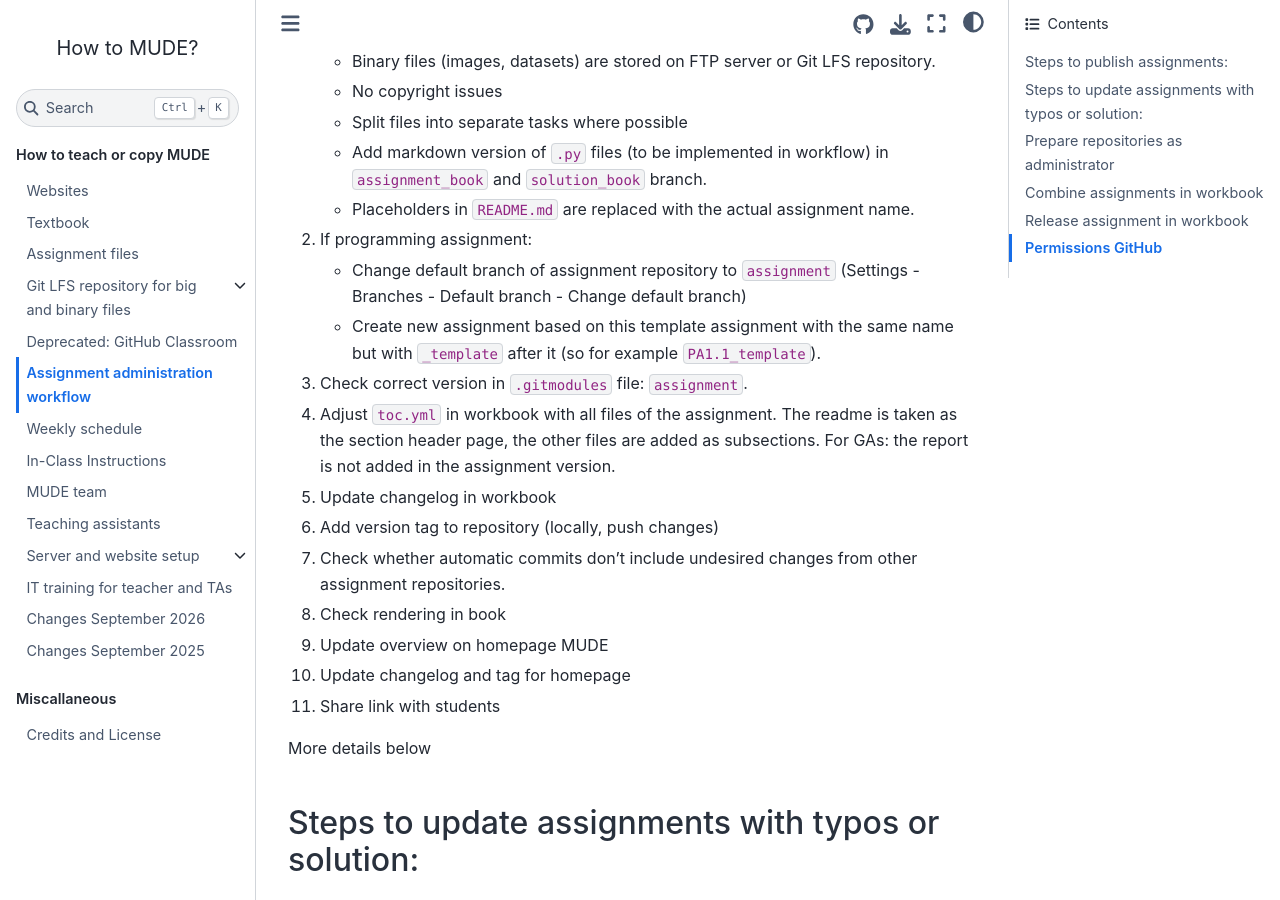
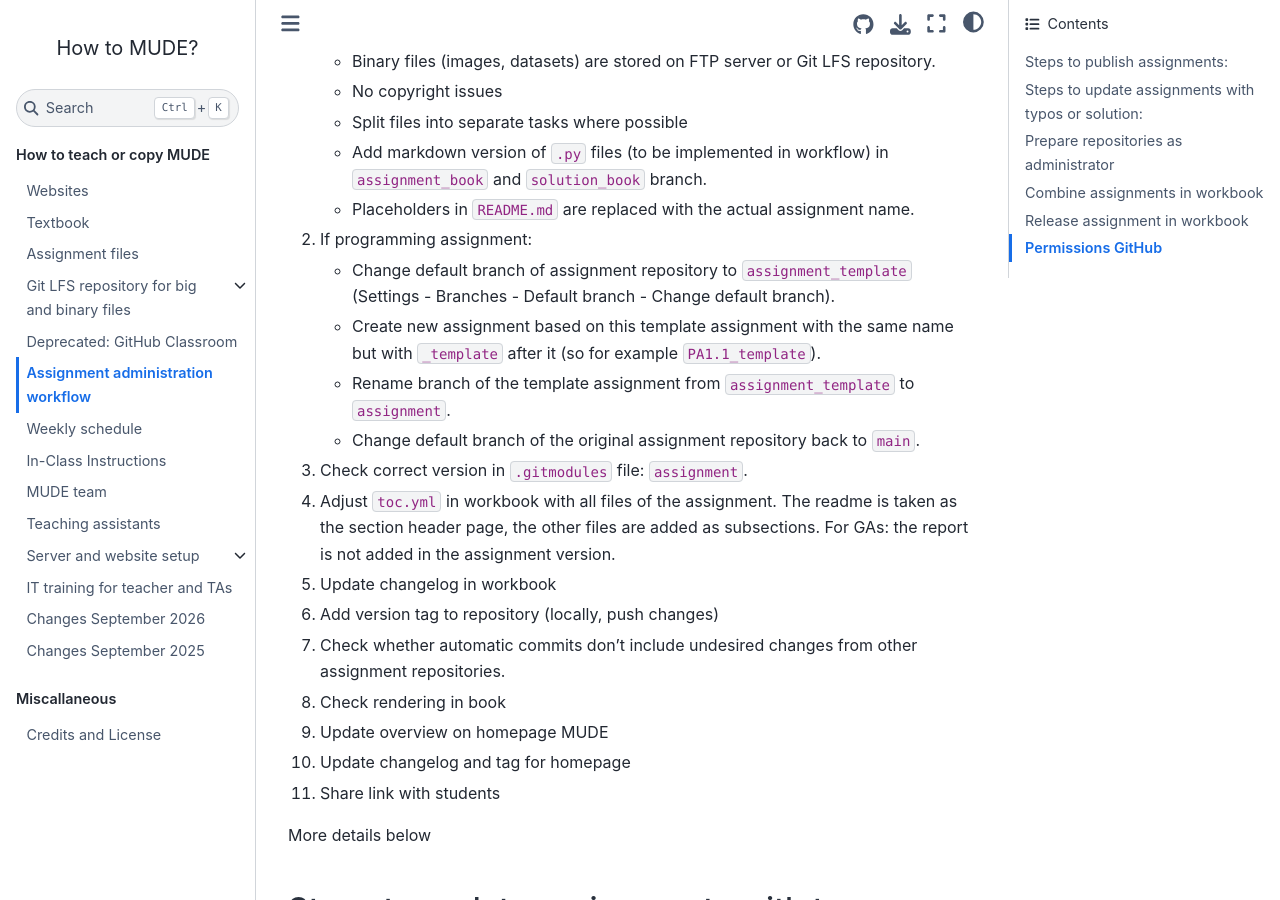
Before and after one commit to TUDelft-MUDE/teacher, a Jupyter Book: the page built from book/assignment_workflow.md, in a window 1280 px wide and 900 px high, scrolled down 396 px. Built offline with Jupyter Book 1.0.4 settings and Sphinx 7.4.7 and the Sphinx Book theme 1.1.4, drawn with Linux system fonts in a browser that asks for light colours; comment, search, counter and statistics services are not loaded.

Commit message:
Modify default branch instructions for assignments
Updated instructions for changing the default branch in assignment repositories.

```diff
--- a/book/assignment_workflow.md
+++ b/book/assignment_workflow.md
@@ -16,8 +16,10 @@
 
 2. If programming assignment:
 
-    - Change default branch of assignment repository to `assignment` (Settings - Branches - Default branch - Change default branch)
+    - Change default branch of assignment repository to `assignment_template` (Settings - Branches - Default branch - Change default branch).
     - Create new assignment based on this template assignment with the same name but with `_template` after it (so for example `PA1.1_template`).
+    - Rename branch of the template assignment from `assignment_template` to `assignment`.
+    - Change default branch of the original assignment repository back to `main`.
 
 3. Check correct version in `.gitmodules` file: `assignment`.
 4. Adjust `toc.yml` in workbook with all files of the assignment. The readme is taken as the section header page, the other files are added as subsections. For GAs: the report is not added in the assignment version.
```
